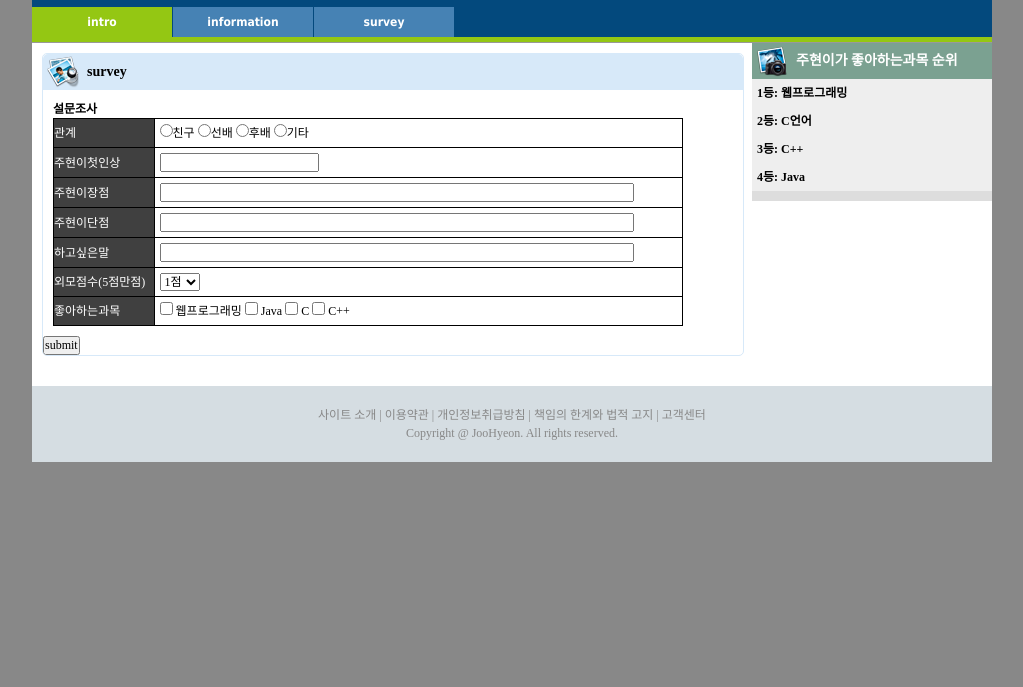
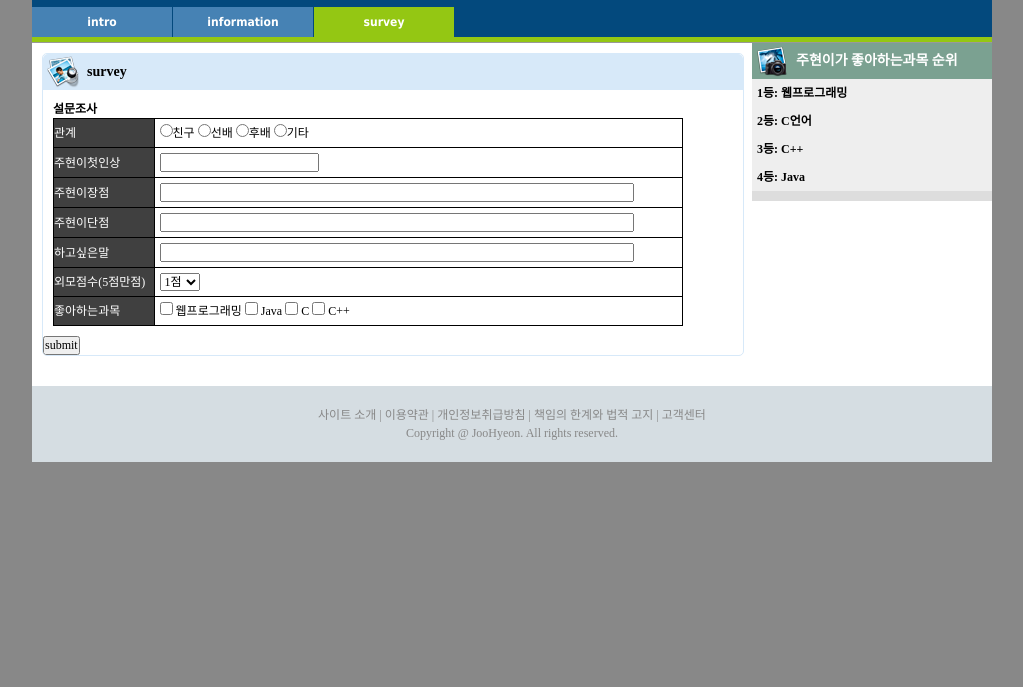
Before and after one commit to rjhz90/git_hw1, a plain HTML site: page index3.html in a window 1280 px wide. Shown: the part 113-800 px from the top of the page, without its empty margins (128-1151 px from the left). Drawn offline with Linux system fonts and the light colour scheme.

Commit message:
modify index3.html

```diff
--- a/index3.html
+++ b/index3.html
@@ -23,9 +23,9 @@
 			</div>
 			<div id="navbar">
 				<ul>
-					<li><a href="./index.html" class="selected">intro</a></li>
+					<li><a href="./index.html" >intro</a></li>
 					<li><a href="./index2.html">information</a></li>
-					<li><a href="./index3.html">survey</a></li>
+					<li><a href="./index3.html" class="selected">survey</a></li>
 				</ul>
 			</div>
 			<div id="line">
```
